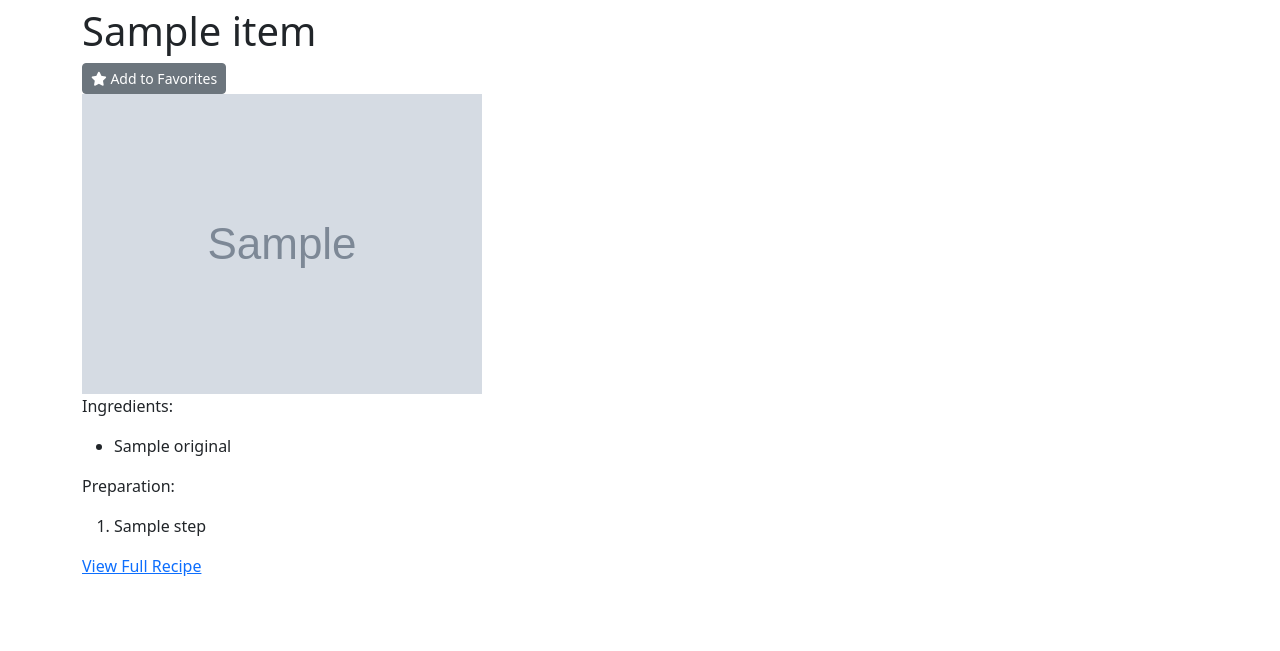
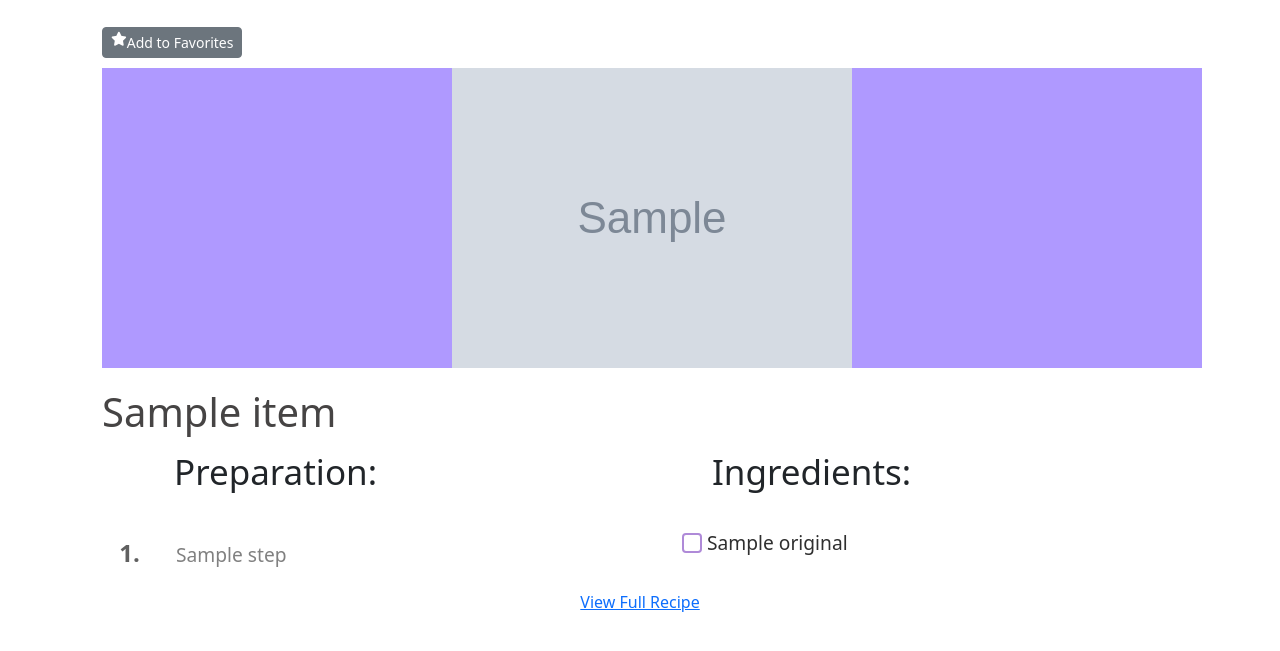
Before and after one commit to domibee/Cooking-Buddy, a Flask app: page /recipes/1 in a window 1280 px wide. Shown: the part 73-724 px from the top of the page. Run offline with Flask 3, Linux system fonts and the light colour scheme; tables that the repository leaves empty hold one stand-in row (values such as "Sample post"); grey boxes marked "Sample" are stand-in pictures; a database or web service that is not in the repository returns one stand-in record (values such as "Sample title"); data that the repository does not hold is empty; some libraries are stand-ins or nearby versions.

Commit message:
other changes made

```diff
--- a/templates/recipes/show_recipe.html
+++ b/templates/recipes/show_recipe.html
@@ -2,9 +2,9 @@
 {% extends "base.html" %}
 
 {% block content %}
-    <h1>{{ recipe_info.title }}</h1>
+  <div class = "recipe-container">
     <form method="POST" action="{{ url_for('add_favorite', recipe_api_id=recipe_api_id) }}" class="favorite-recipe">
-        <button class="btn btn-sm  {{'btn-primary' if is_favorite else 'btn-secondary'}}">
+        <button class= "favorite-btn btn btn-sm  {{'btn-primary' if is_favorite else 'btn-secondary'}}">
         <i class="fa fa-star" aria-hidden="true"></i>
             {% if is_favorite  %}
             Remove from Favorites
@@ -14,31 +14,46 @@
         </button>
     </form>
         {% if recipe_info.image %}
-          <img src="{{ recipe_info.image }}" alt="Dish Image">
+          <img src="{{ recipe_info.image }}" alt="Dish Image" class = "image-section">
         {% else %}
           No image available.
         {% endif %}
-
+        <h1 class="recipe-title">{{ recipe_info.title }}</h1>
+      <div class="recipe-content">
+        <div class = "container">
+          <div class = "row">
+            <div class="col">
+              {% if recipe_info.instructions %}
+                <p class="column-title">Preparation:</p>
+                <ol class = "recipe_preparation">
+                  {% for step in recipe_info.instructions[0].steps %}
+                    <li class="recipe-step">{{ step.step }}</li>
+                  {% endfor %}
+                </ol>
+              {% else %}
+                <p>No instructions available.</p>
+              {% endif %}
+            </div>
+            <div class="col">
               {% if recipe_info.extendedIngredients %}
-          <p>Ingredients:</p>
-          <ul>
+                <p class="column-title">Ingredients:</p>
+                <ul class="recipe-ingredients">
                   {% for ingredient in recipe_info.extendedIngredients %}
-              <li>{{ ingredient.original }}</li>
+                    <li>
+                      <label class="checkbox-label">
+                        <input type="checkbox" class="checkbox" name="ingredients" value="{{ ingredient.original }}">
+                        {{ ingredient.original }}
+                      </label>
+                    </li>
                   {% endfor %}
                 </ul>
               {% else %}
                 <p>No extended ingredients found.</p>
               {% endif %}
+            </div>
 
-        {% if recipe_info.instructions %}
-          <p>Preparation:</p>
-          <ol>
-            {% for step in recipe_info.instructions[0].steps %}
-              <li>{{ step.step }}</li>
-            {% endfor %}
-          </ol>
-        {% else %}
-          <p>No instructions available.</p>
-        {% endif %}
+        </div>
+      </div>
+  </div>
   <p><a href="{{ recipe_info.sourceUrl }}" target="_blank">View Full Recipe</a></p>
 {% endblock %}
```
Also changed, not shown: forms.py (+2 -6 lines), static/homepage_logo.png, static/homepage_logo_transparent.png (deleted), 2 other files. Lines whose indentation alone changed are shown as unchanged.
